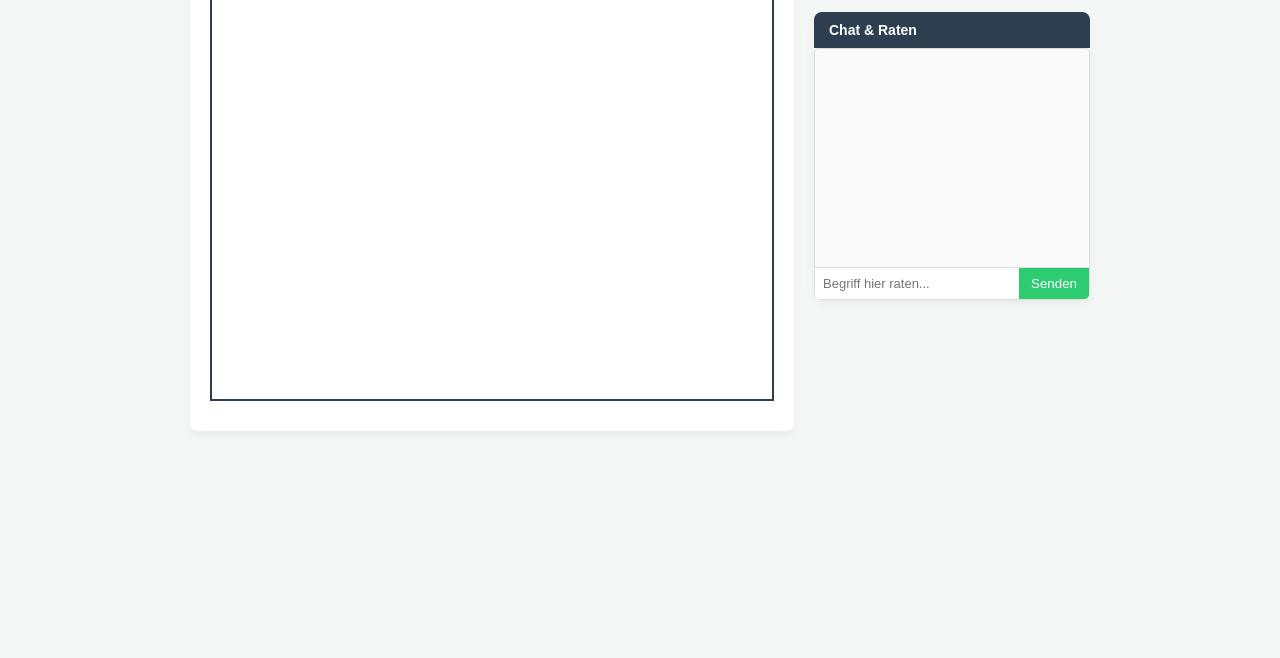
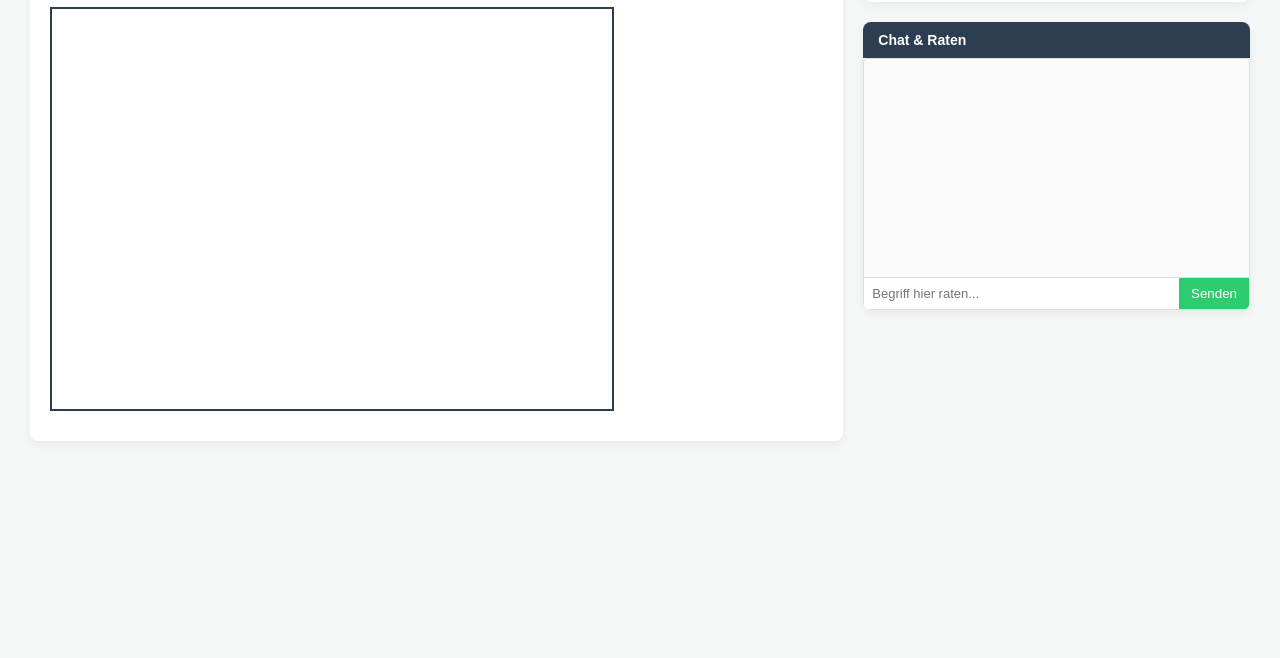
Before and after one commit to sunnyvillest-prog/montagsmaler, a website: page index.html in a window 1280 px wide. Shown: the part 142-800 px from the top of the page. Drawn offline with nearby package versions, Linux system fonts and the light colour scheme; no server answers.

Commit message:
Update index.html

```diff
--- a/index.html
+++ b/index.html
@@ -7,7 +7,7 @@
     <script src="/socket.io/socket.io.js"></script>
     <style>
         body { font-family: Arial, sans-serif; background: #f4f7f6; margin: 0; padding: 20px; }
-        .container { max-width: 900px; margin: 0 auto; display: flex; gap: 20px; }
+        .container { max-width: 100%; margin: 0 auto; display: flex; gap: 20px; padding: 10px; box-sizing: border-box; }
         .game-area { flex: 2; background: white; padding: 20px; border-radius: 8px; box-shadow: 0 4px 10px rgba(0,0,0,0.05); }
         .sidebar { flex: 1; display: flex; flex-direction: column; gap: 20px; }
         .card { background: white; padding: 15px; border-radius: 8px; box-shadow: 0 4px 10px rgba(0,0,0,0.05); }
```
